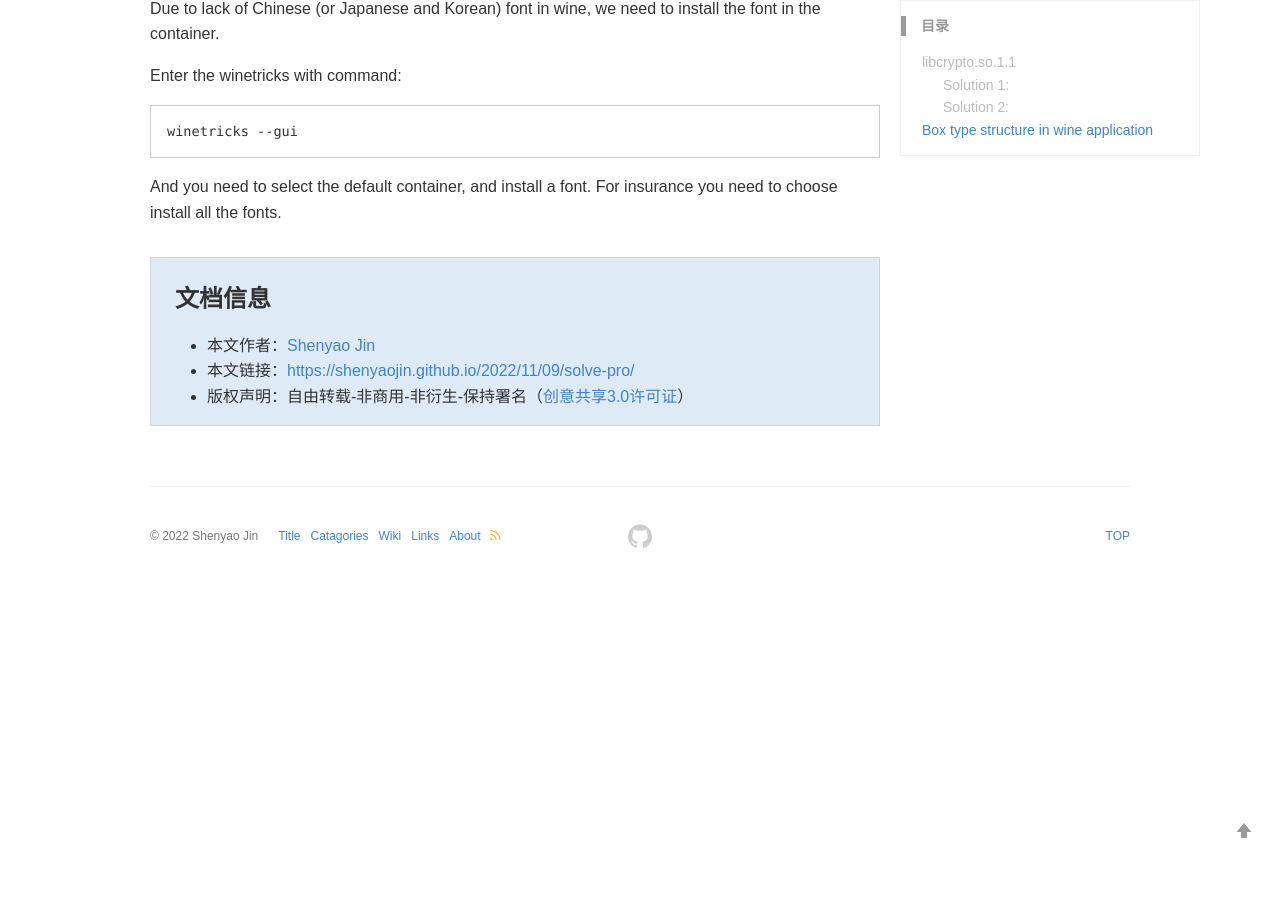
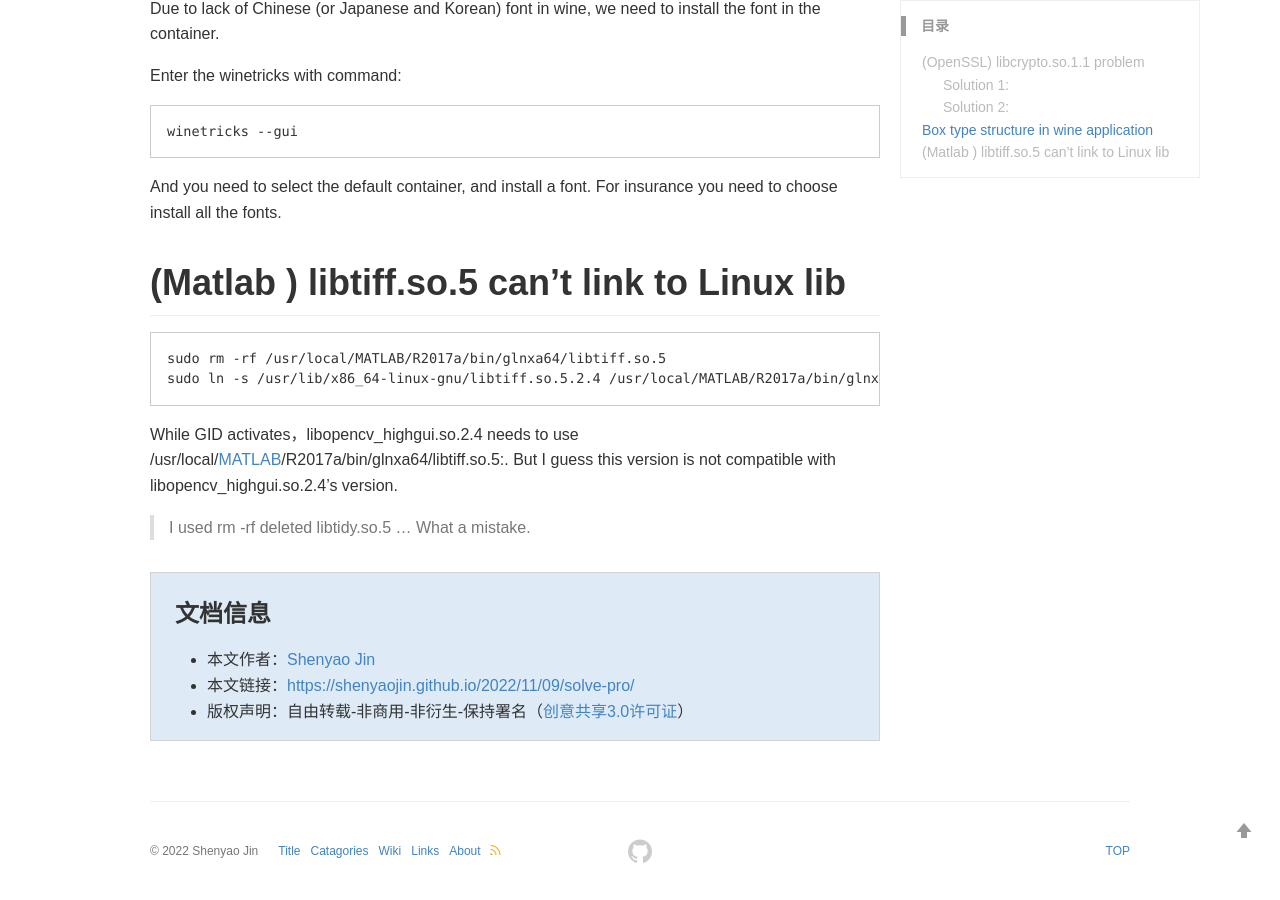
Before and after one commit to shenyaojin/shenyaojin.github.io, a Jekyll site: the page built from _posts/2022-11-09-solve-pro.md, in a window 1280 px wide and 900 px high, scrolled down 1076 px. Built offline with Jekyll 4.4.1, drawn with Linux system fonts in a browser that asks for light colours; a style sheet for code colours, icons or effects is not loaded; before the commit the page ends 1661 px from its top, so only the background shows below that; some of the changed text lies outside the part shown.

Commit message:
Update 2022-11-09-solve-pro.md

````diff
--- a/_posts/2022-11-09-solve-pro.md
+++ b/_posts/2022-11-09-solve-pro.md
@@ -8,7 +8,7 @@ keywords: Linux, Problems
 
 Here I record some problems on my pc.
 
-# libcrypto.so.1.1
+# (OpenSSL) libcrypto.so.1.1 problem
 
 After you update your openssl, you may come across this problem. The error message is:
 
@@ -48,3 +48,14 @@ winetricks --gui
 ```
 
 And you need to select the default container, and install a font. For insurance you need to choose install all the fonts.
+
+# (Matlab ) libtiff.so.5 can't link to Linux lib
+
+```sh
+sudo rm -rf /usr/local/MATLAB/R2017a/bin/glnxa64/libtiff.so.5
+sudo ln -s /usr/lib/x86_64-linux-gnu/libtiff.so.5.2.4 /usr/local/MATLAB/R2017a/bin/glnxa64/libtiff.so.5
+```
+
+While GID activates，libopencv_highgui.so.2.4 needs to use /usr/local/[MATLAB](https://so.csdn.net/so/search?q=MATLAB&spm=1001.2101.3001.7020)/R2017a/bin/glnxa64/libtiff.so.5:. But I guess this version is not compatible with libopencv_highgui.so.2.4's version.
+
+> I used rm -rf deleted libtidy.so.5 ... What a mistake.
````
